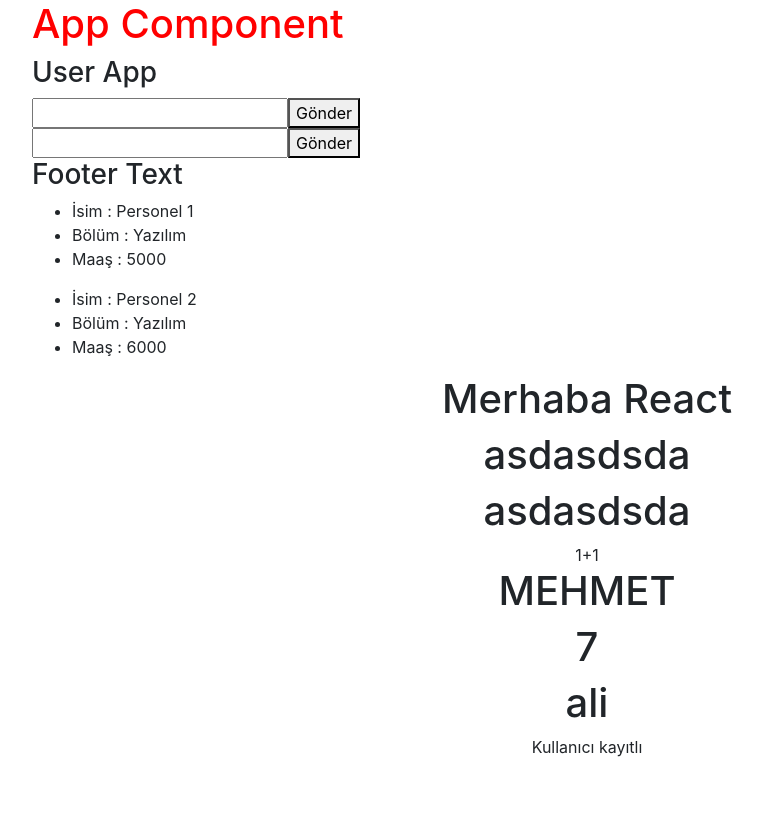
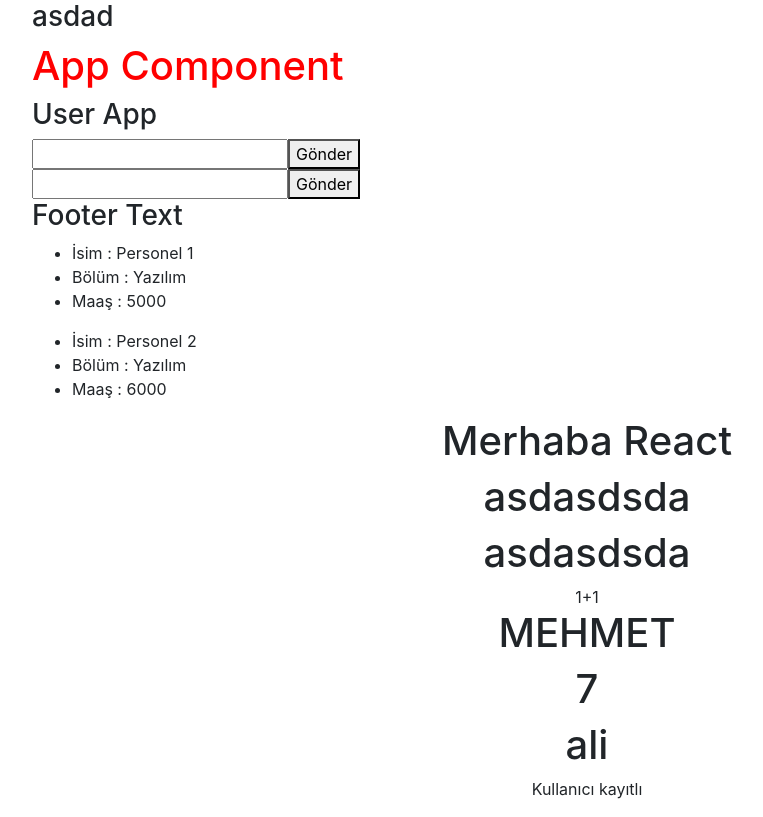
Before and after one commit to ozguryesilbas/reactapp, a React (Create React App) app: page / in a window 1280 px wide. Shown: the whole page, without its empty margins (53-816 px from the left). Built offline with nearby package versions, Linux system fonts and the light colour scheme.

Commit message:
PropTypes ve Default Props kullanımı

```diff
--- a/src/App.js
+++ b/src/App.js
@@ -5,6 +5,7 @@ import Navbar from "./components/Navbar";        /*functional component ekleme*/
 import "./App.css";                              /*harici css ekleme*/
 import Personel from "./components/Personel";
 import Footer from "./components/Footer";
+import Menubar from "./components/Menubar";
 
 class App extends Component {
     render() {
@@ -14,6 +15,9 @@ class App extends Component {
 
         return (
             <div className="container">                                          {/*bootstrap cssinin gelip gelmediği bu şeklilde kontrol ettik*/}
+
+                <Menubar title="asdad"/>
+
                 <h4 style={{color: "red", fontSize: "40px"}}>App Component</h4>  {/*inline css*/}
                 <Navbar/>                                                        {/*functional componenti kullandık*/}
                 <User/>                                                          {/*class based componenti kullandık*/}
--- /dev/null
+++ b/src/components/Menubar.js
@@ -0,0 +1,22 @@
+import React from "react";
+import PropTypes from "prop-types";
+
+function Menubar(props) {
+    return (
+        <div>
+            <h3>{props.title}</h3>
+        </div>
+    )
+}
+
+/*default olarak hangi parametrelerin hangi tipte zorunlu veya zorunsuz gönderilmesi gerektiğini belirledik*/
+Menubar.propTypes = {
+    title : PropTypes.string.isRequired
+}
+
+/*eğer gönderilmesi gereken ancak gönderilmeyen bir parametre varsa default değer belirledik*/
+Menubar.defaultProps = {
+    title : "Default Text"
+}
+
+export default Menubar;
```
